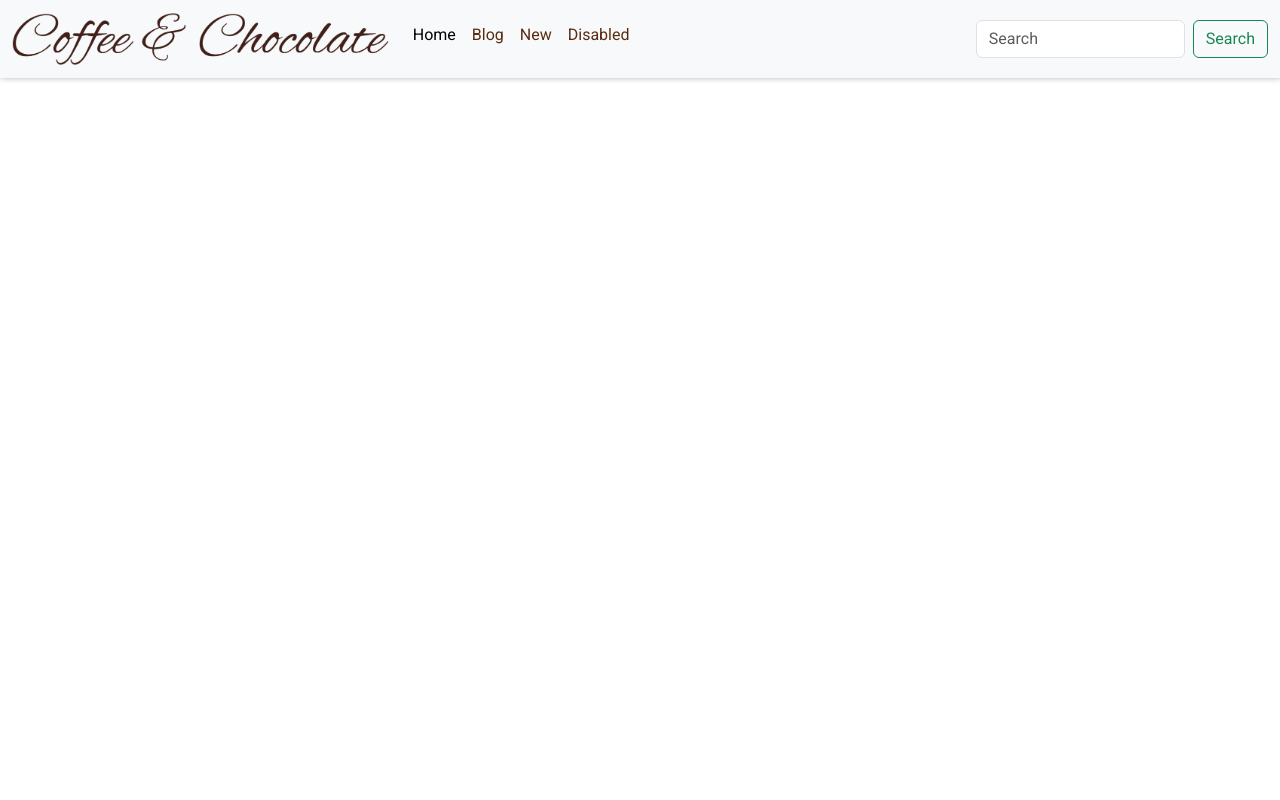
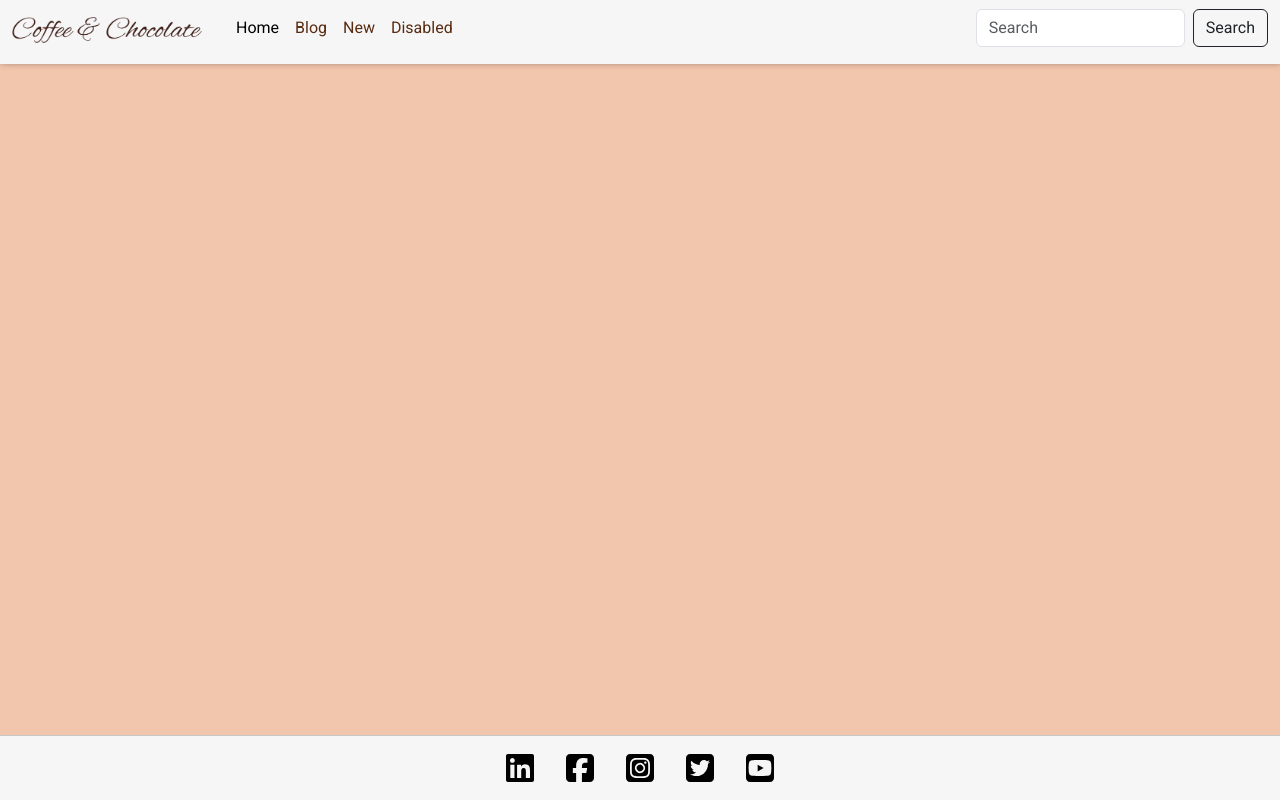
Before and after one commit to VL-ocean/coffee-choco-prj, a Django app: page / in a window 1280 px wide. Run offline with Django 4.2, Linux system fonts and the light colour scheme; some web fonts are replaced.

Commit message:
Add footer

```diff
--- a/static/css/base.css
+++ b/static/css/base.css
@@ -38,16 +38,28 @@ main {
 /* Footer */
 footer {
     flex-shrink: 0;
+    background-color: var(--off-white);
+    display: flex;
+    flex-direction: row;
+    justify-content: center;
+    align-items: center;
+    border-top: var(--border);
+}
+
+.social-icon {
+    height: 2rem;
+    margin: 1rem;
 }
 
 /* Header */
 .navbar {
-    background-color: #d9d9d7;
+    background-color: var(--off-white);
     box-shadow: var(--small-box-shadow);
 }
 
 a.navbar-brand {
-    width: 30%;
+    width: 200px;
+    padding-right: 10px;
 }
 
 a.nav-link {
--- a/templates/base.html
+++ b/templates/base.html
@@ -19,5 +19,12 @@
 </head>
 <body>
     {% include 'includes/header.html' %}
+
+    <main>
+        {% block content %}
+        {% endblock %}
+    </main>
+
+    {% include 'includes/footer.html' %}
 </body>
 </html>
--- a/templates/includes/footer.html
+++ b/templates/includes/footer.html
@@ -1,3 +1,19 @@
+{% load static %}
+
 <footer>
-
+    <a href="https://www.linkedin.com/" target="_blank" rel="noopener" aria-label="Visit our LinkedIn page - Opens in a new tab">
+        <img src="{% static 'icons/linkedin-brands-solid.svg' %}" alt="LinkedIn icon" class="social-icon">
+    </a>
+    <a href="https://www.facebook.com/" target="_blank" rel="noopener" aria-label="Visit our Facebook page - Opens in a new tab">
+        <img src="{% static 'icons/square-facebook-brands-solid.svg' %}" alt="Facebook icon" class="social-icon">
+    </a>
+    <a href="https://www.instagram.com/" target="_blank" rel="noopener" aria-label="Visit our Instagram page - Opens in a new tab">
+        <img src="{% static 'icons/square-instagram-brands-solid.svg' %}" alt="Instagram icon" class="social-icon">
+    </a>
+    <a href="https://x.com/" target="_blank" rel="noopener" aria-label="Visit our Twitter page - Opens in a new tab">
+        <img src="{% static 'icons/square-twitter-brands-solid.svg' %}" alt="Twitter icon" class="social-icon">
+    </a>
+    <a href="https://www.youtube.com/" target="_blank" rel="noopener" aria-label="Visit our YouTube page - Opens in a new tab">
+        <img src="{% static 'icons/square-youtube-brands-solid.svg' %}" alt="YouTube icon" class="social-icon">
+    </a>
 </footer>
--- a/templates/includes/header.html
+++ b/templates/includes/header.html
@@ -1,10 +1,10 @@
 {% load static %}
 
 <header>
-    <nav class="navbar navbar-expand-lg bg-body-tertiary">
+    <nav class="navbar navbar-expand-lg">
         <div class="container-fluid">
             <!-- Logo -->
-            <a class="navbar-brand" href="{% url 'home' %}"><img src="{% static 'images/logo.webp' %}" alt="Coffee & Chocolate Logo"
+            <a class="navbar-brand mb-2" href="{% url 'home' %}"><img src="{% static 'images/logo.webp' %}" alt="Coffee & Chocolate Logo"
                     class="logo"></a>
             <button class="navbar-toggler" type="button" data-bs-toggle="collapse" data-bs-target="#navbarNav"
                 aria-controls="navbarNav" aria-expanded="false" aria-label="Toggle navigation">
@@ -27,9 +27,9 @@
                     </li>
                 </ul>
                 <!-- Form for search bar -->
-                <form class="d-flex" role="search">
+                <form class="d-flex mb-2" role="search">
                     <input class="form-control me-2" type="search" placeholder="Search" aria-label="Search">
-                    <button class="btn btn-outline-success" type="submit">Search</button>
+                    <button class="btn btn-outline-dark" type="submit">Search</button>
                 </form>
 
             </div>
```
Also changed, not shown: static/icons/linkedin-brands-solid.svg (added), static/icons/square-facebook-brands-solid.svg (added), static/icons/square-instagram-brands-solid.svg (added), static/icons/square-twitter-brands-solid.svg (added), static/icons/square-youtube-brands-solid.svg (added).
